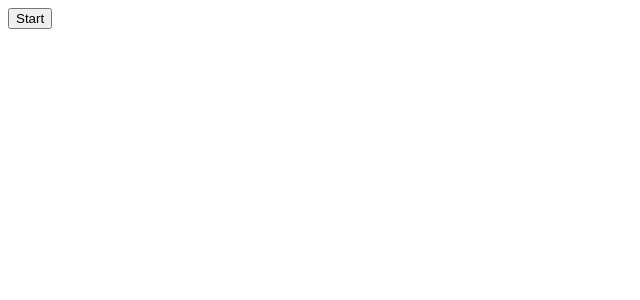
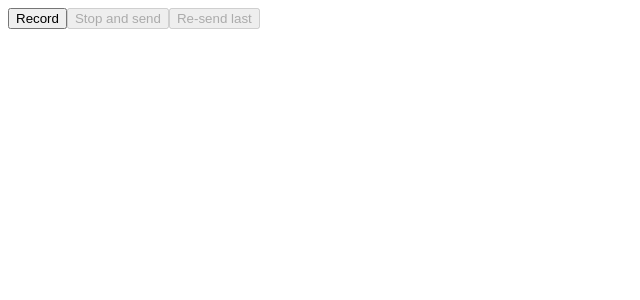
Before and after one commit to DrauzJu/talk2nextcloud, a Vue app: page / in a window 1280 px wide. Shown: the top 300 px of the page, without its empty margins (0-640 px from the left). Built offline with nearby package versions, Linux system fonts and the light colour scheme; the HTML template or start-up script is replaced by a standard one.

Commit message:
Refactor Vue component

```diff
--- a/assets/components/MainPage.vue
+++ b/assets/components/MainPage.vue
@@ -1,36 +1,102 @@
 <template>
-    <button @click="sendPrompt()">Start</button>
-    <div v-if="loading">Loading...</div>
-    <div v-else>{{ response }}</div>
+    <div>
+        <button @click="startRecording" :disabled="recordingSession !== null">Record</button>
+        <button @click="stopRecording" :disabled="recordingSession === null">Stop and send</button>
+        <button @click="resendLastRecording" :disabled="lastAudioBlob === null">Re-send last</button>
+        <div v-if="loading">Loading...</div>
+        <div v-else>{{ llmResponse }}</div>
+    </div>
 </template>
 
 <script setup lang="ts">
 import { ref } from 'vue';
 
 const loading = ref(false);
-const response = ref('');
+const llmResponse = ref('');
 
-async function sendPrompt() {
+const recordingSession = ref<{
+    mediaRecorder: MediaRecorder;
+    blobPromise: Promise<Blob>;
+} | null>(null);
+let lastAudioBlob = ref<Blob | null>(null);
+
+const AUDIO_MIME_TYPE = 'audio/webm';
+
+async function startRecording() {
+    const stream = await navigator.mediaDevices.getUserMedia({ audio: true });
+    const mediaRecorder = new MediaRecorder(stream, { mimeType: AUDIO_MIME_TYPE });
+    let { promise, resolve } = Promise.withResolvers();
+
+    recordingSession.value = {
+        mediaRecorder,
+        blobPromise: promise,
+    };
+
+    const audioChunks: Blob[] = [];
+
+    mediaRecorder.ondataavailable = (event) => {
+        audioChunks.push(event.data);
+    };
+
+    mediaRecorder.onstop = () => {
+        resolve(new Blob(audioChunks, { type: AUDIO_MIME_TYPE }));
+    };
+
+    mediaRecorder.start();
+}
+
+async function stopRecording() {
+    if (recordingSession.value === null) {
+        return;
+    }
+
     loading.value = true;
-    this.response = '';
+    const { mediaRecorder, blobPromise } = recordingSession.value;
+
+    mediaRecorder.stop();
 
     try {
-        const prompt: string = ''; // ToDo
-        const response = await fetch(
-            '/api/llm',
-            {
-                method: 'POST',
-                body: JSON.stringify({ prompt }),
-                headers: {
-                    'Content-Type': 'application/json',
-                },
-            },
-        );
+        const audioBlob = await blobPromise;
+        lastAudioBlob.value = audioBlob;
+        await sendRecording(audioBlob);
+    } catch (error) {
+        llmResponse.value = `Error: ${error.message}`;
+    } finally {
+        loading.value = false;
+        recordingSession.value = null;
+    }
+}
 
-        const jsonResponse = await response.json();
-        this.response = jsonResponse.response ?? 'No response received';
+async function resendLastRecording() {
+    if (lastAudioBlob.value === null) {
+        throw new Error('No last recording to resend');
+    }
+
+    loading.value = true;
+
+    try {
+        await sendRecording(lastAudioBlob.value);
+    } catch (error) {
+        llmResponse.value = `Error: ${error.message}`;
     } finally {
         loading.value = false;
     }
 }
+
+async function sendRecording(blob: Blob|null) {
+    if (blob === null) {
+        throw new Error('No audio blob to send');
+    }
+
+    const formData = new FormData();
+    formData.append('audio', blob, 'recording.webm');
+
+    const response = await fetch('/api/llm/audio-prompt', {
+        method: 'POST',
+        body: formData,
+    });
+
+    const jsonResponse = await response.json();
+    llmResponse.value = jsonResponse.response ?? 'No response received';
+}
 </script>
```
